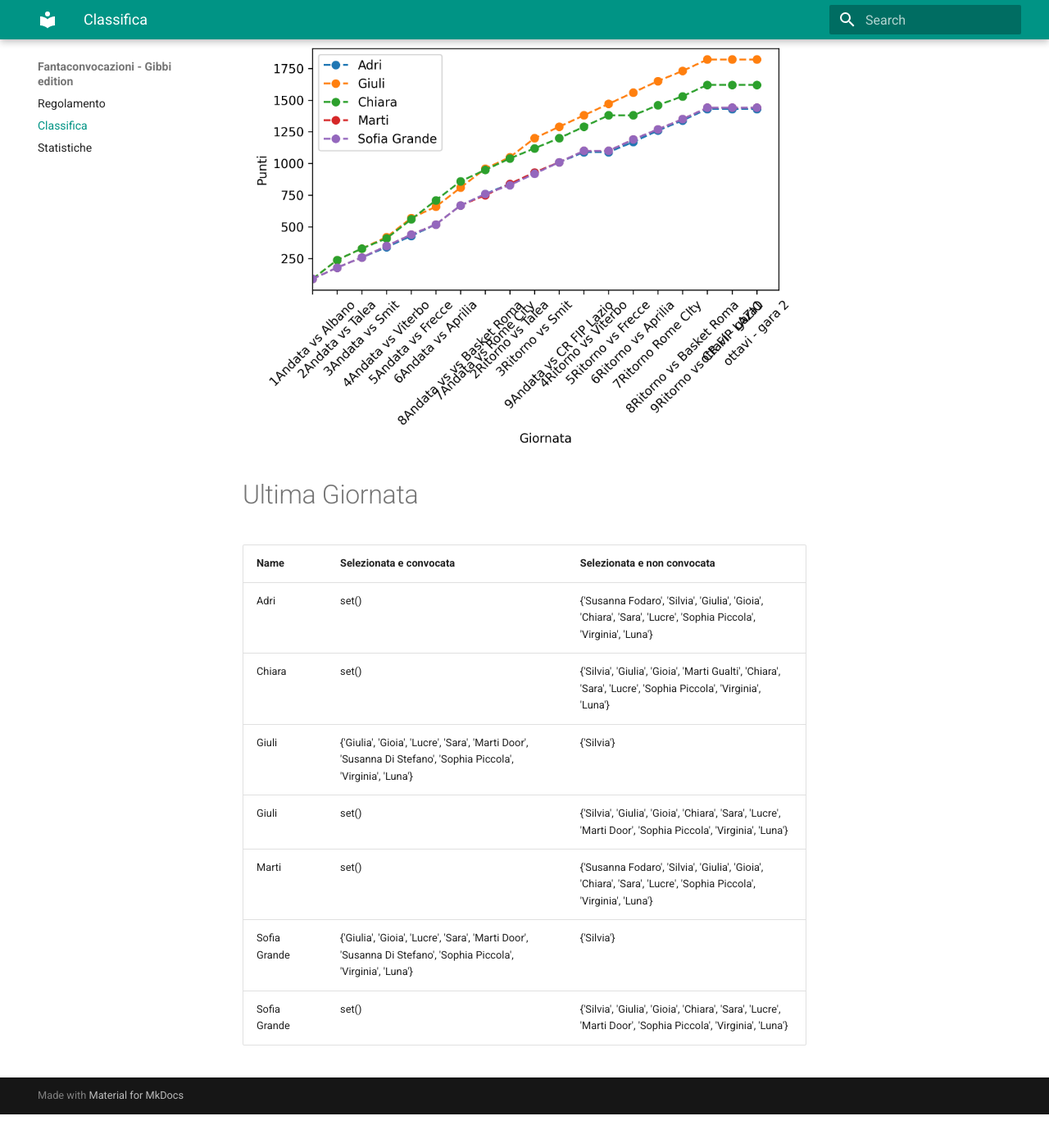
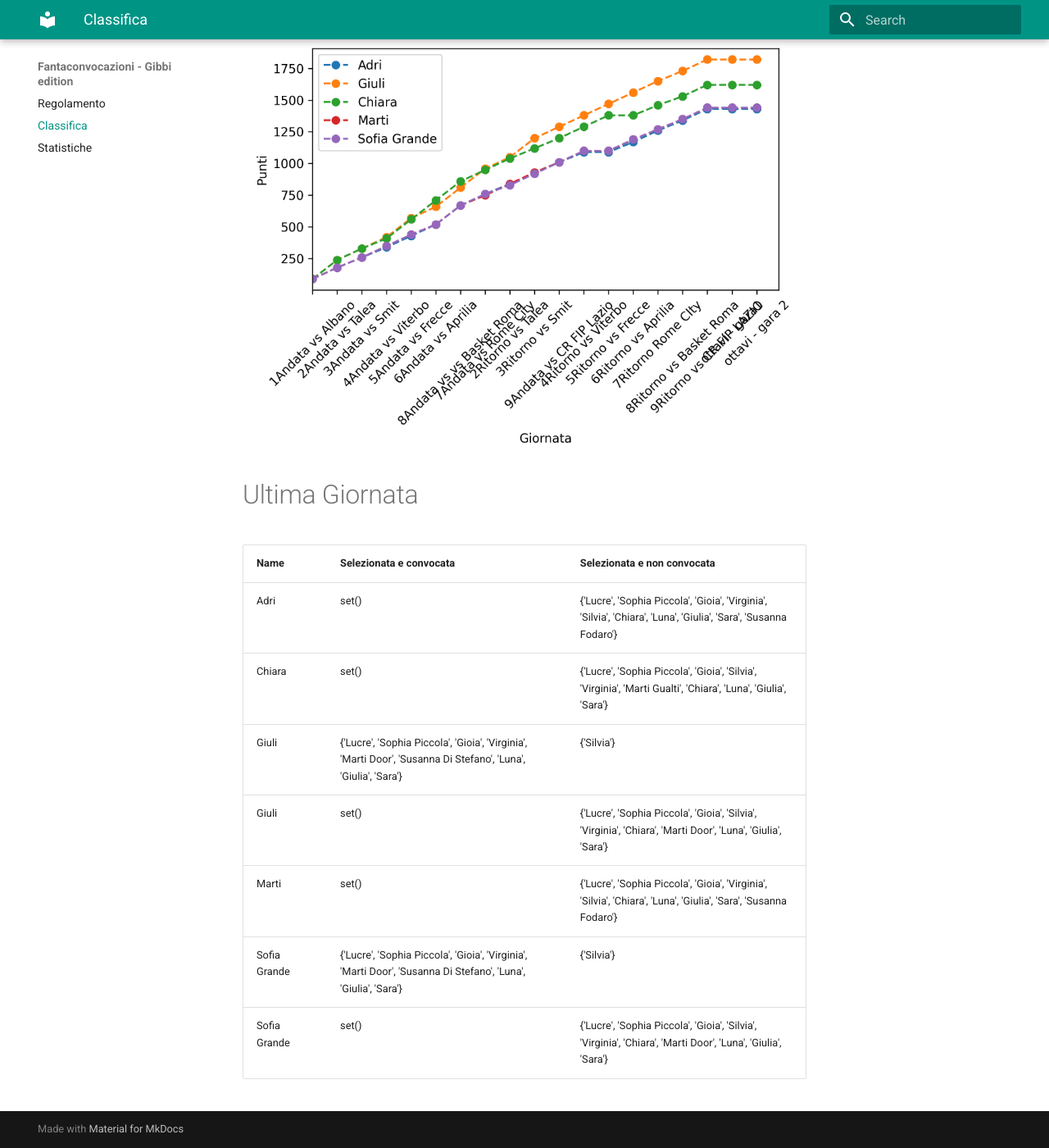
Before and after one commit to martinig94/fantagibbi, an MkDocs documentation site: the page built from docs/Classifica.md, in a window 1280 px wide and 1400 px high, scrolled down 565 px. Shown: the whole window at 82% size. Built offline with MkDocs 1.6.1 and Material for MkDocs 9.7.7, drawn with Linux system fonts in a browser that asks for light colours; before the commit the page ends 1924 px from its top, so only the background shows below that.

Commit message:
Auto-update from main.py

```diff
--- a/docs/Classifica.md
+++ b/docs/Classifica.md
@@ -18,11 +18,11 @@
 <!-- START_TABLE CORRECT -->
 | Name         | Selezionata e convocata                                                                                        | Selezionata e non convocata                                                                                      |
 |:-------------|:---------------------------------------------------------------------------------------------------------------|:-----------------------------------------------------------------------------------------------------------------|
-| Adri         | set()                                                                                                          | {'Susanna Fodaro', 'Silvia', 'Giulia', 'Gioia', 'Chiara', 'Sara', 'Lucre', 'Sophia Piccola', 'Virginia', 'Luna'} |
-| Chiara       | set()                                                                                                          | {'Silvia', 'Giulia', 'Gioia', 'Marti Gualti', 'Chiara', 'Sara', 'Lucre', 'Sophia Piccola', 'Virginia', 'Luna'}   |
-| Giuli        | {'Giulia', 'Gioia', 'Lucre', 'Sara', 'Marti Door', 'Susanna Di Stefano', 'Sophia Piccola', 'Virginia', 'Luna'} | {'Silvia'}                                                                                                       |
-| Giuli        | set()                                                                                                          | {'Silvia', 'Giulia', 'Gioia', 'Chiara', 'Sara', 'Lucre', 'Marti Door', 'Sophia Piccola', 'Virginia', 'Luna'}     |
-| Marti        | set()                                                                                                          | {'Susanna Fodaro', 'Silvia', 'Giulia', 'Gioia', 'Chiara', 'Sara', 'Lucre', 'Sophia Piccola', 'Virginia', 'Luna'} |
-| Sofia Grande | {'Giulia', 'Gioia', 'Lucre', 'Sara', 'Marti Door', 'Susanna Di Stefano', 'Sophia Piccola', 'Virginia', 'Luna'} | {'Silvia'}                                                                                                       |
-| Sofia Grande | set()                                                                                                          | {'Silvia', 'Giulia', 'Gioia', 'Chiara', 'Sara', 'Lucre', 'Marti Door', 'Sophia Piccola', 'Virginia', 'Luna'}     |
+| Adri         | set()                                                                                                          | {'Lucre', 'Sophia Piccola', 'Gioia', 'Virginia', 'Silvia', 'Chiara', 'Luna', 'Giulia', 'Sara', 'Susanna Fodaro'} |
+| Chiara       | set()                                                                                                          | {'Lucre', 'Sophia Piccola', 'Gioia', 'Silvia', 'Virginia', 'Marti Gualti', 'Chiara', 'Luna', 'Giulia', 'Sara'}   |
+| Giuli        | {'Lucre', 'Sophia Piccola', 'Gioia', 'Virginia', 'Marti Door', 'Susanna Di Stefano', 'Luna', 'Giulia', 'Sara'} | {'Silvia'}                                                                                                       |
+| Giuli        | set()                                                                                                          | {'Lucre', 'Sophia Piccola', 'Gioia', 'Silvia', 'Virginia', 'Chiara', 'Marti Door', 'Luna', 'Giulia', 'Sara'}     |
+| Marti        | set()                                                                                                          | {'Lucre', 'Sophia Piccola', 'Gioia', 'Virginia', 'Silvia', 'Chiara', 'Luna', 'Giulia', 'Sara', 'Susanna Fodaro'} |
+| Sofia Grande | {'Lucre', 'Sophia Piccola', 'Gioia', 'Virginia', 'Marti Door', 'Susanna Di Stefano', 'Luna', 'Giulia', 'Sara'} | {'Silvia'}                                                                                                       |
+| Sofia Grande | set()                                                                                                          | {'Lucre', 'Sophia Piccola', 'Gioia', 'Silvia', 'Virginia', 'Chiara', 'Marti Door', 'Luna', 'Giulia', 'Sara'}     |
 <!-- END_TABLE CORRECT -->
```
